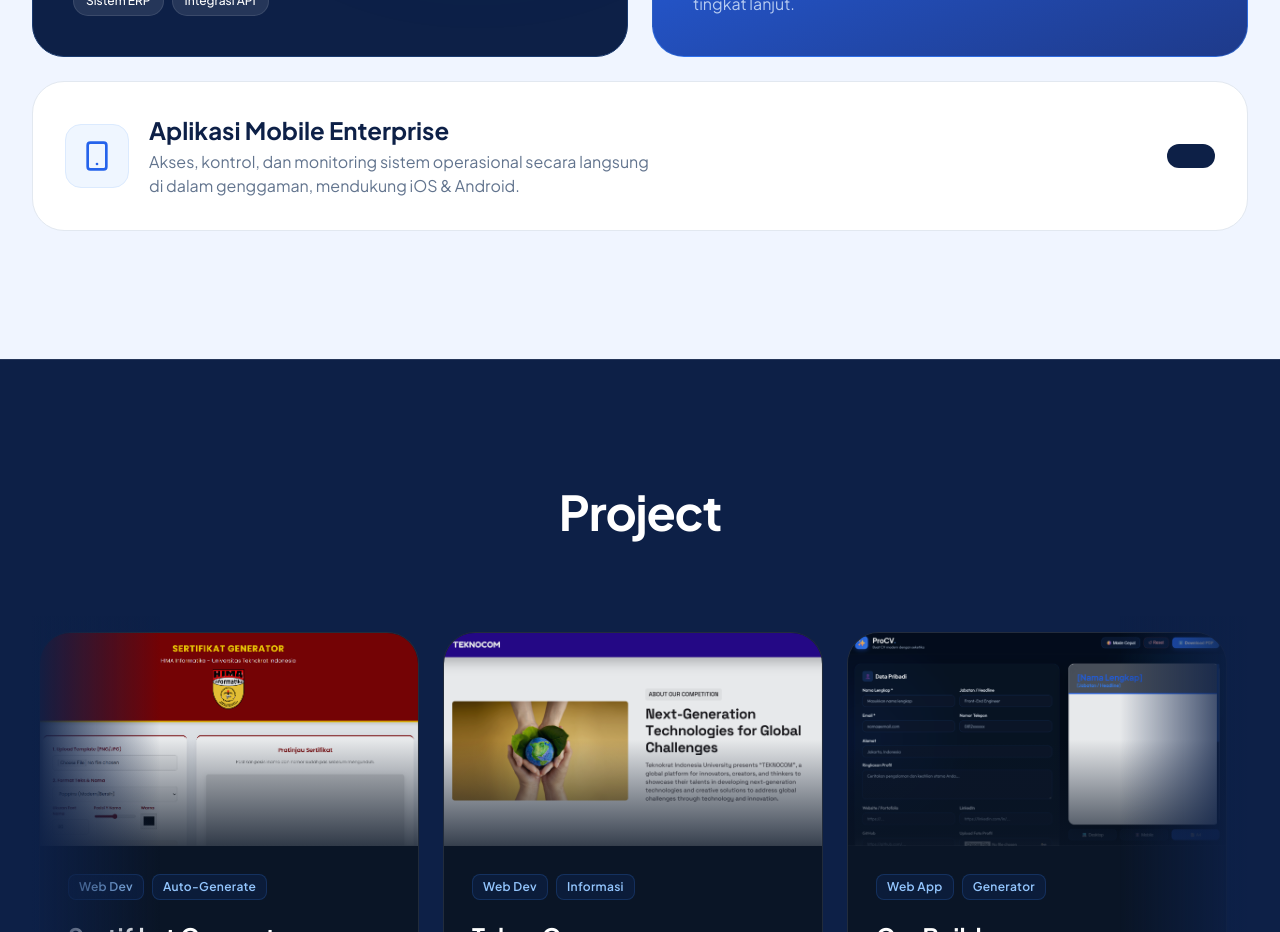
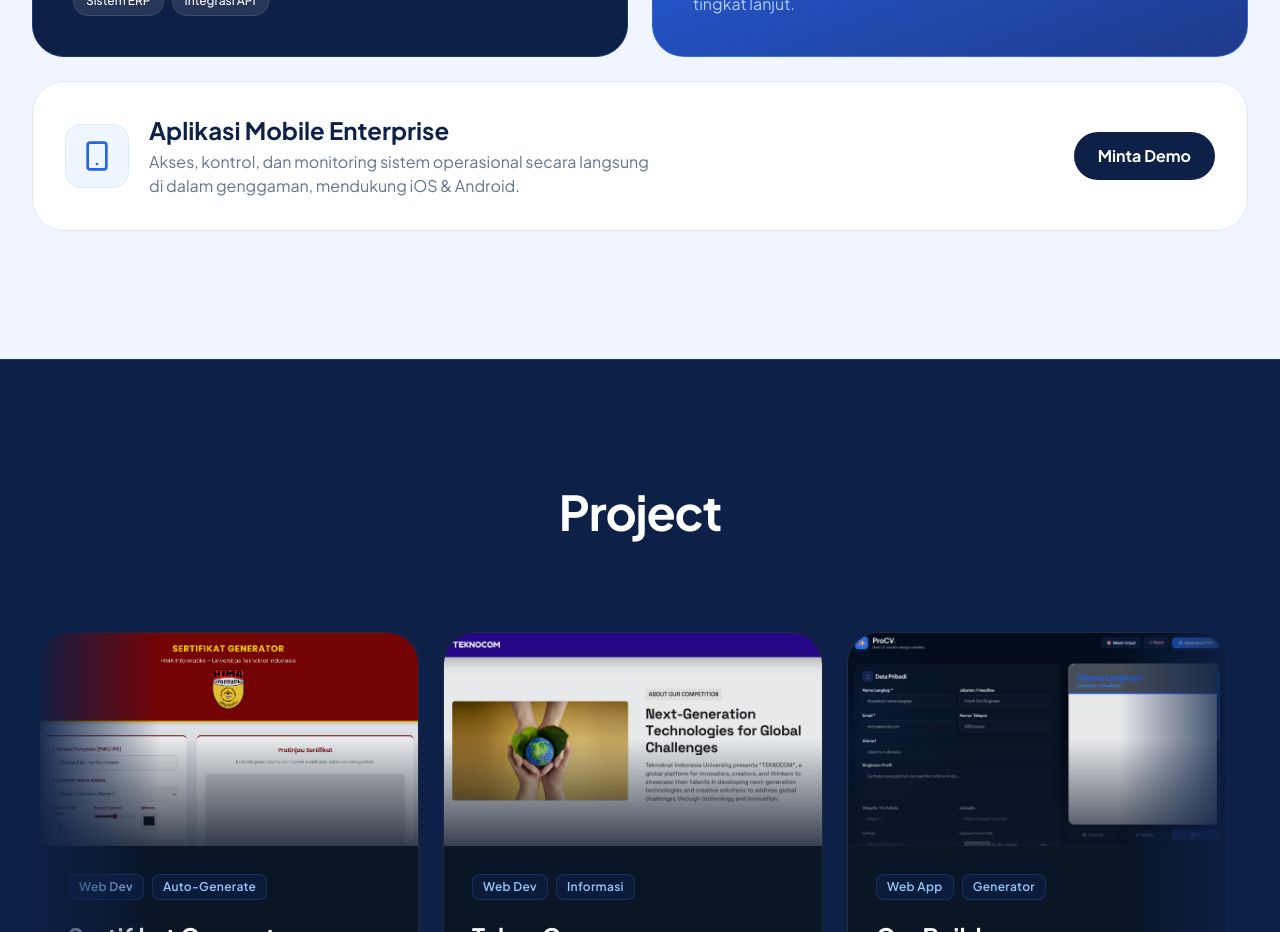
Before and after one commit to HafisYulianto/Bluegenc, a Next.js app: page / in a window 1280 px wide. Shown: the part 2260-3192 px from the top of the page. Built offline with nearby package versions, Linux system fonts and the light colour scheme.

Commit message:
chore: sync with active editor state for s4_cta keys

```diff
--- a/src/app/page.tsx
+++ b/src/app/page.tsx
@@ -58,6 +58,7 @@ const dict = {
       s3_desc: "Integrasi hardware, dasbor real-time, dan telemetri robotika udara tingkat lanjut.",
       s4_title: "Aplikasi Mobile Enterprise",
       s4_desc: "Akses, kontrol, dan monitoring sistem operasional secara langsung di dalam genggaman, mendukung iOS & Android.",
+      s4_cta: "Minta Demo"
     },
     portfolio: {
       title: "Project",
@@ -136,7 +137,8 @@ const dict = {
       s3_title: "Smart IoT Solutions",
       s3_desc: "Hardware integration, real-time dashboards, and advanced aerial robotics telemetry.",
       s4_title: "Enterprise Mobile Apps",
-      s4_desc: "Access, control, and monitoring of operational systems directly in the palm of your hand, supporting iOS & Android."
+      s4_desc: "Access, control, and monitoring of operational systems directly in the palm of your hand, supporting iOS & Android.",
+      s4_cta: "Request Demo"
     },
     portfolio: {
       title: "Projects",
```
